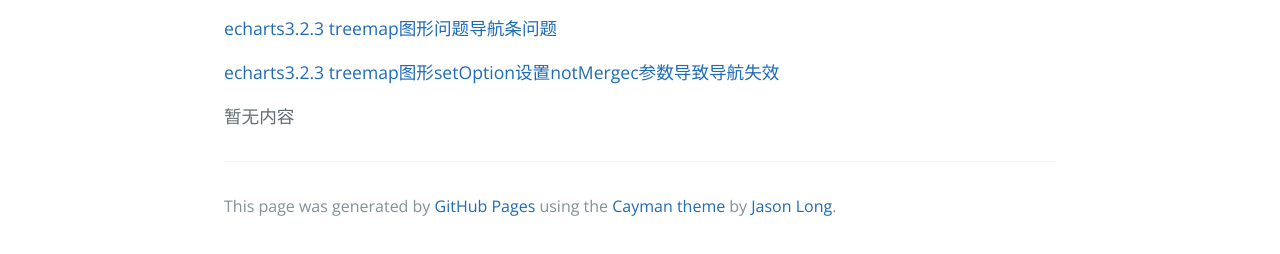
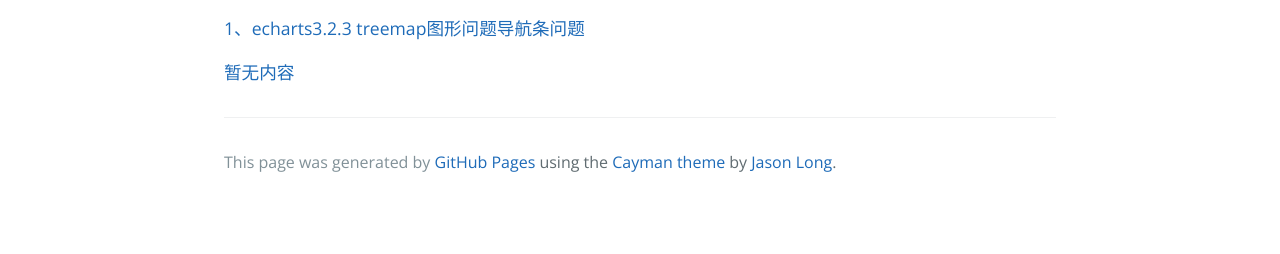
Before and after one commit to FlowerBirds/flowerbirds.github.io, a plain HTML site: page index.html in a window 1280 px wide. Shown: the part 404-658 px from the top of the page. Drawn offline with nearby package versions, Linux system fonts and the light colour scheme.

Commit message:
更新序号

```diff
--- a/index.html
+++ b/index.html
@@ -20,8 +20,8 @@
       <h1>
 <a id="flowerbirdsgithubio" class="anchor" href="#flowerbirdsgithubio" aria-hidden="true"><span class="octicon octicon-link"></span></a>flowerbirds.github.io</h1>
 
-      <p><a href='./echarts/treemap.html'>echarts3.2.3 treemap图形问题导航条问题</a></p>
-      <p><a href='./echarts/treemap_setOption.html'>echarts3.2.3 treemap图形setOption设置notMergec参数导致导航失效</a></p>
+      <p><a href='./echarts/treemap.html'>1、echarts3.2.3 treemap图形问题导航条问题</a></p>
+      <p><a href='./echarts/treemap_setOption.html'/2、echarts3.2.3 treemap图形setOption设置notMerge参数导致导航失效</a></p>
       <p>暂无内容</p>
 
       <footer class="site-footer">
```
